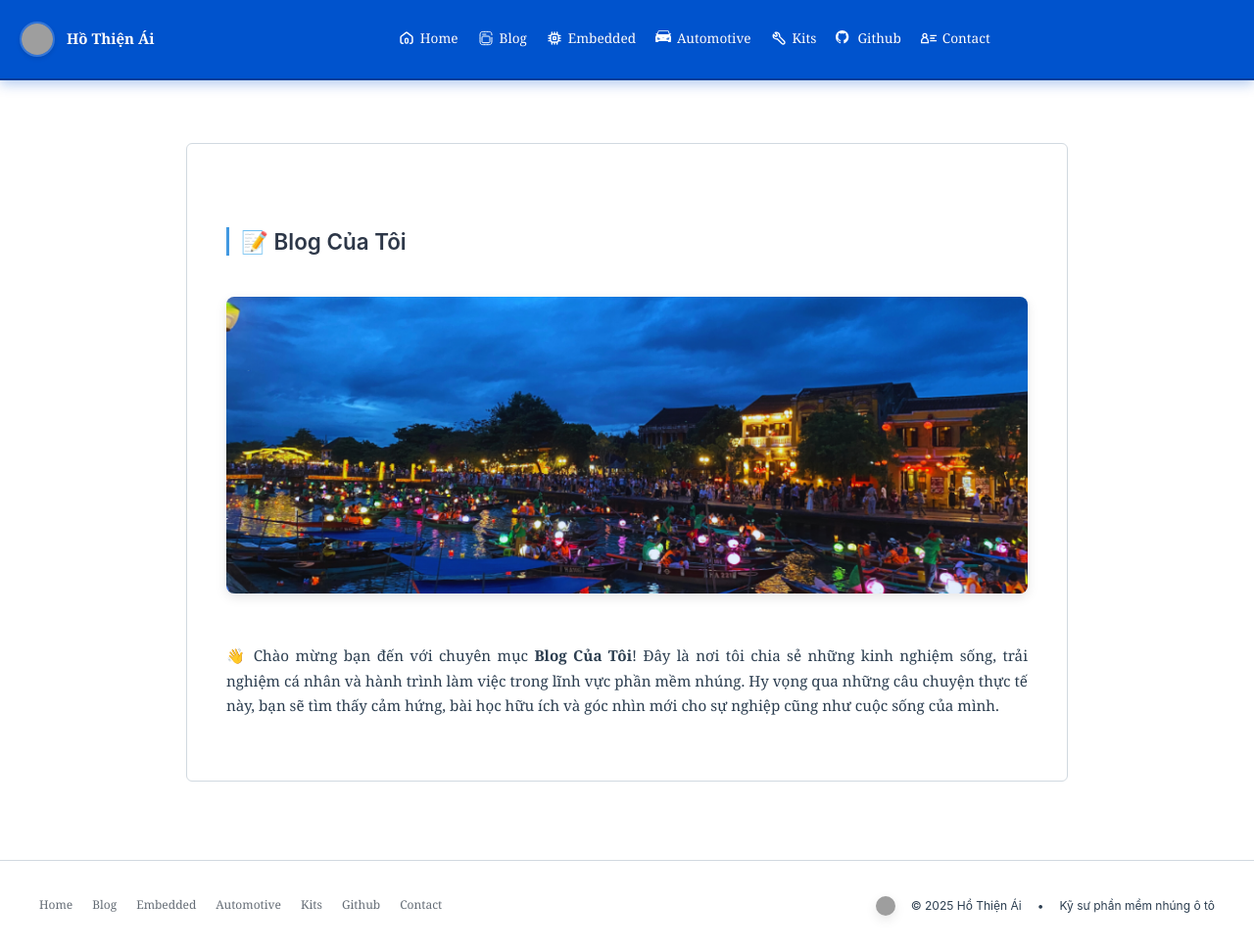
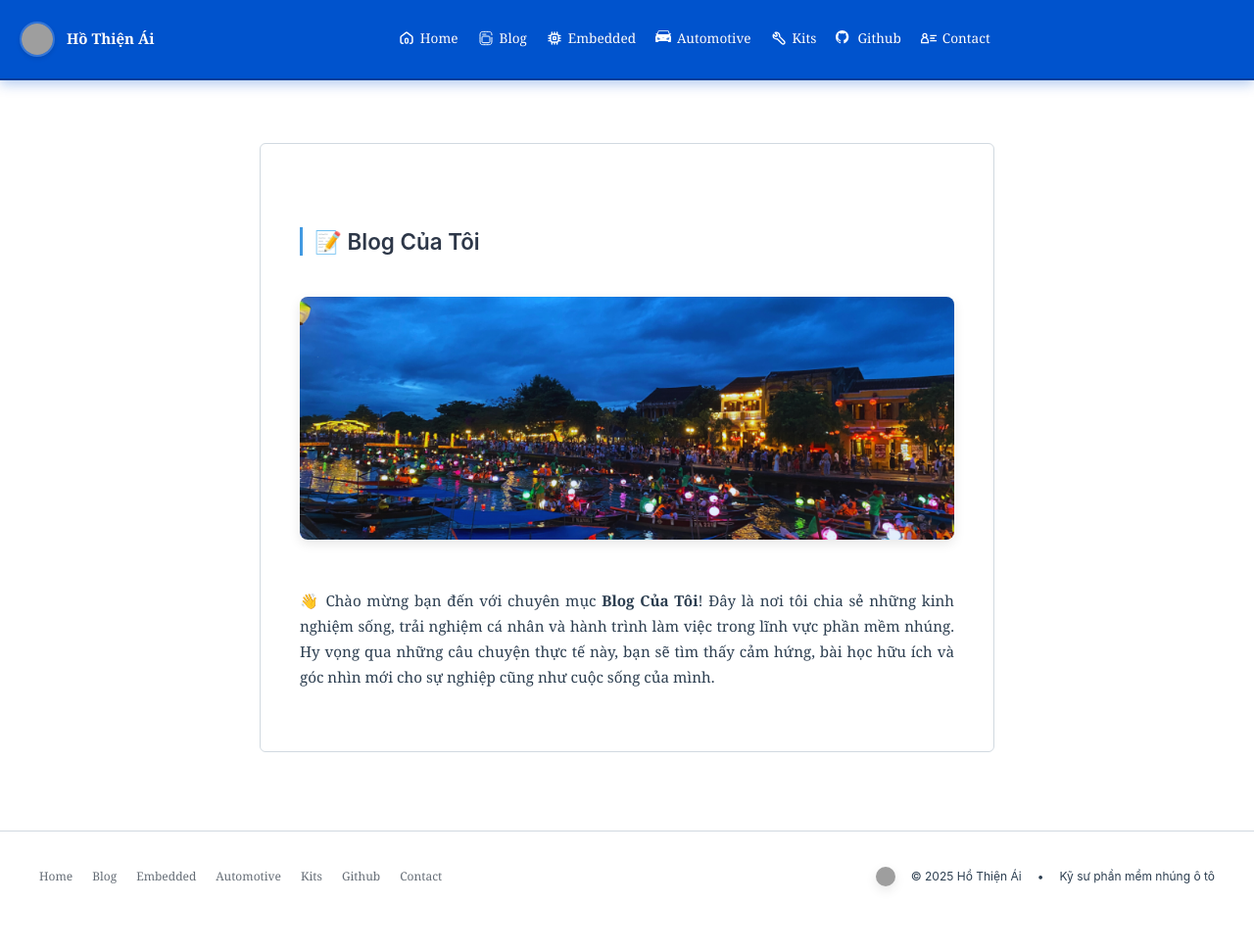
Before and after one commit to ai-ho/ai-ho.github.io, a Jekyll site: the page built from blog/index.md, in a window 1280 px wide. Shown: the whole page at 98% size. Built offline with Jekyll 4.4.1, drawn with Linux system fonts in a browser that asks for light colours; some web fonts are replaced; after the commit the page ends 941 px from its top, so only the background shows below that; grey boxes are pictures that could not be loaded.

Commit message:
Reduce the size of main content page

```diff
--- a/_layouts/default.html
+++ b/_layouts/default.html
@@ -38,7 +38,7 @@
         }
 
         .container {
-            max-width: 900px;
+            max-width: 750px;
             margin: 0 auto;
             padding: 20px;
         }
```
